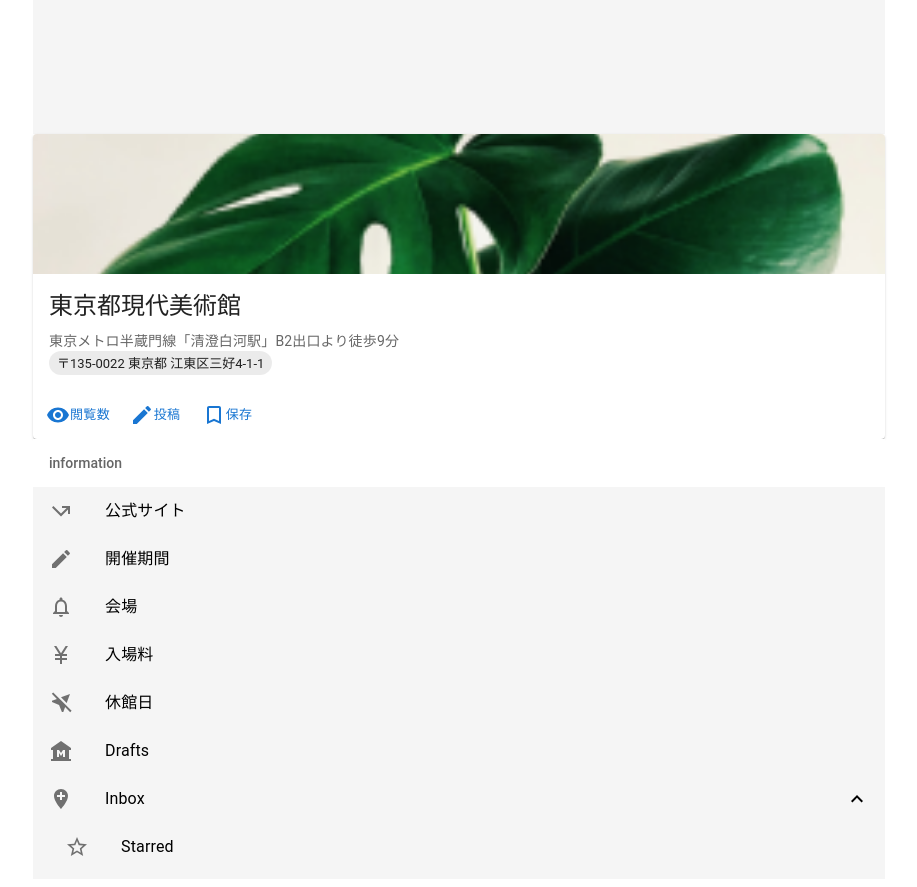
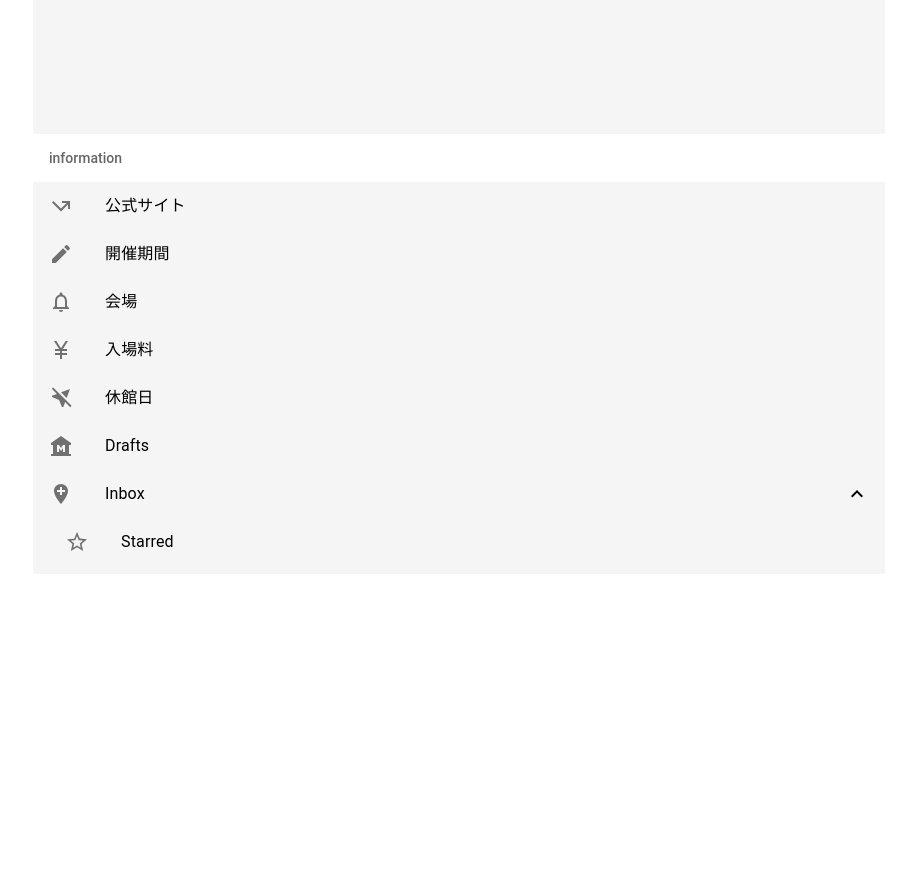
Before and after one commit to monstera3/ato, a React (Create React App) app: page /museums/1 in a window 1280 px wide. Shown: the part 980-1867 px from the top of the page, without its empty margins (181-1098 px from the left). After the commit the page ends 1562 px from the top, so only its background shows below. Built offline with nearby package versions, Linux system fonts and the light colour scheme; no server answers.

Commit message:
style: MuseumCard 削除

```diff
--- a/src/components/page/MuseumDetail.tsx
+++ b/src/components/page/MuseumDetail.tsx
@@ -1,6 +1,3 @@
-import { useParams } from 'react-router-dom';
-import { getMuseum } from '../../data';
-import { MuseumCard } from '../model/MuseumCard';
 import {
   Box,
   Container,
@@ -29,8 +26,6 @@ export const MuseumDetail = () => {
     setOpen(!open);
   };
 
-  const params = useParams();
-  const museum = getMuseum(parseInt(params.museumId ? params.museumId : '0', 10));
   return (
     <Container maxWidth='md'>
       <Typography gutterBottom variant="body2" component="p" color="text.secondary">美術館詳細</Typography>
@@ -43,8 +38,6 @@ export const MuseumDetail = () => {
         height: 300,
         backgroundColor: '#f5f5f5'
       }}>内容</Box>
-      <MuseumCard museum={museum} />
-
       <List
         sx={{ width: '100%', maxWidth: 'md', backgroundColor: '#f5f5f5' }}
         component="nav"
```
